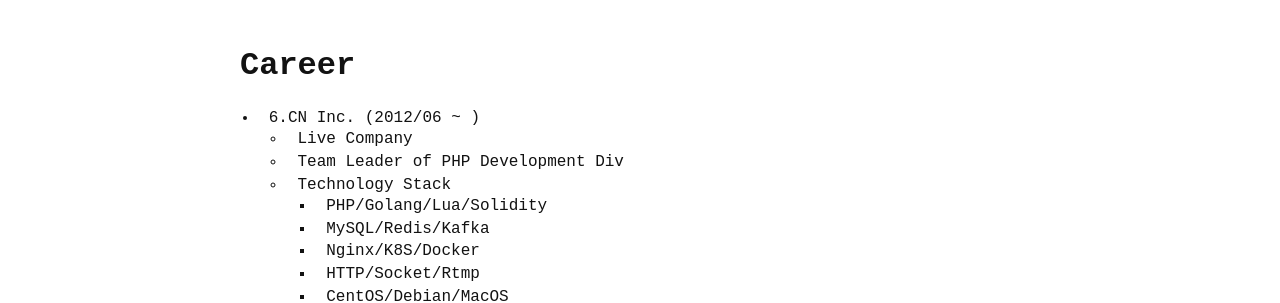
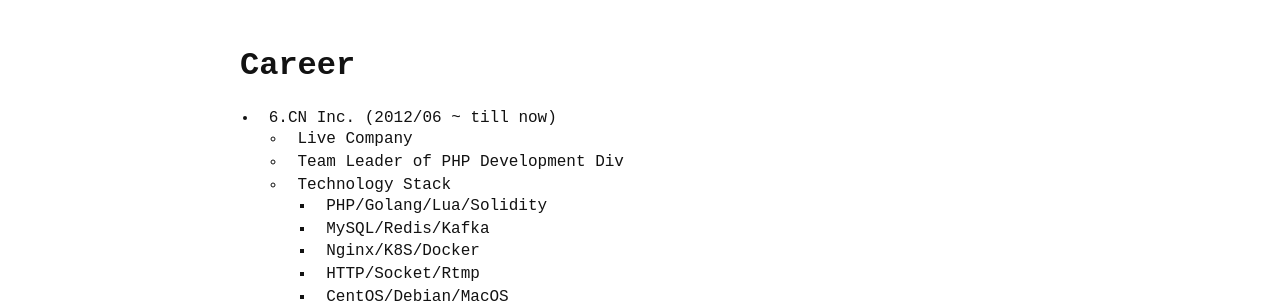
Before and after one commit to banjuanshu/banjuanshu.github.io, a Jekyll site: the page built from docs/index.md, in a window 1280 px wide. Shown: the part 763-1066 px from the top of the page. Built offline with Jekyll 4.4.1, drawn with Linux system fonts in a browser that asks for light colours.

Commit message:
fix(index): modify about me

```diff
--- a/docs/index.md
+++ b/docs/index.md
@@ -17,7 +17,7 @@ I prioritize teamwork and effective communication, and I excel in collaborating
 
 
 # Career
-* 6.CN Inc. (2012/06 ~ )
+* 6.CN Inc. (2012/06 ~ till now)
   * Live Company
   * Team Leader of PHP Development Div
   * Technology Stack
```
